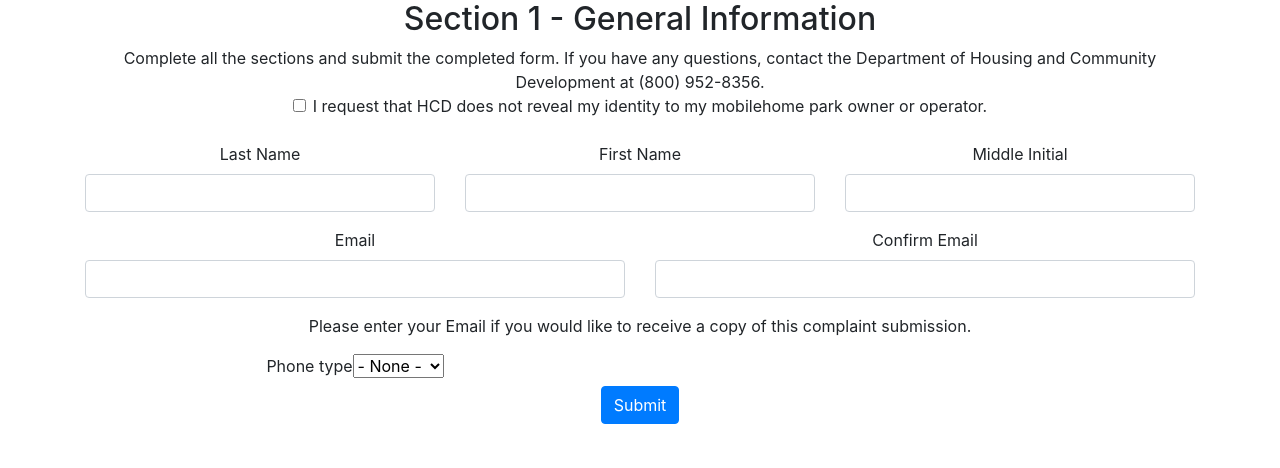
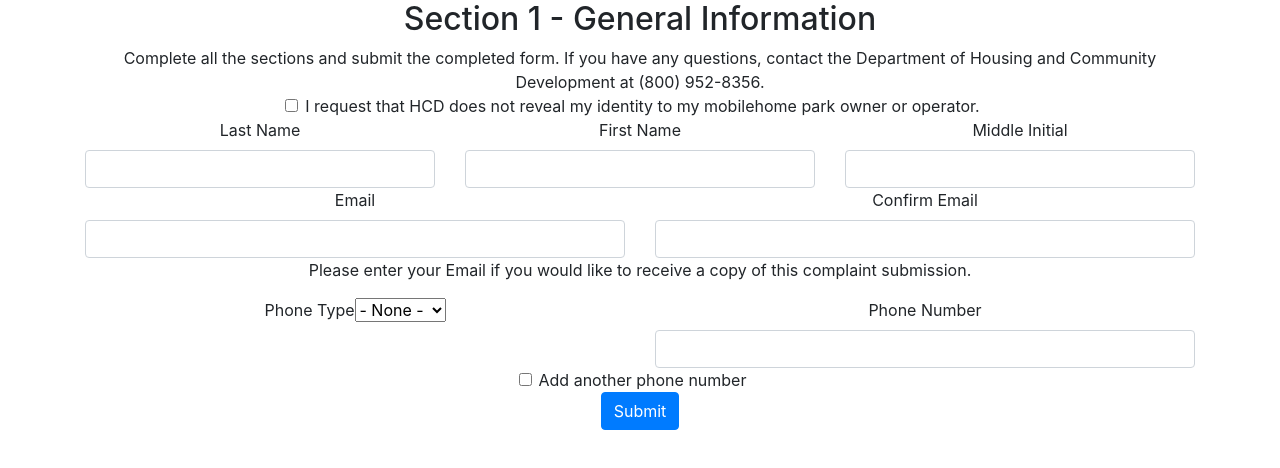
Before and after one commit to C-Swizzle/ReactCASASForms, a React (Create React App) app in the folder forms/: page / in a window 1280 px wide. Shown: the top 468 px of the page. Built offline with nearby package versions, Linux system fonts and the light colour scheme.

Commit message:
continuing to component-ify forms

```diff
--- a/forms/package.json
+++ b/forms/package.json
@@ -9,6 +9,7 @@
     "@testing-library/user-event": "^7.2.1",
     "react": "^17.0.2",
     "react-dom": "^17.0.2",
+    "react-phone-number-input": "^3.1.25",
     "react-redux": "^7.2.4",
     "react-scripts": "4.0.3"
   },
--- a/forms/src/features/forms/Form.js
+++ b/forms/src/features/forms/Form.js
@@ -5,10 +5,16 @@ import {
     selectFirstName
 } from "./formSlice"
 import OneInput from './OneInput';
+import OneSelect from "./OneSelect";
+import OneCheckBox from './OneCheckBox';
+
 export default function Form(props) {
     const [dontRevealIdentity, setDontRevealIdentity] = useState(false);
+    const [phoneNumber, setPhoneNumber] = useState();
+    const [anotherPhoneNumber, setAnotherPhoneNumber] = useState(false);
     const firstName = useSelector(selectFirstName);
     const dispatch = useDispatch();
+    const phoneNumberOptions = ["Alternate","Business","Fax","Home","Other","Work"]
     const handleSubmit = event => {
 
     }
@@ -21,16 +27,17 @@ export default function Form(props) {
 
             <link rel="stylesheet" href="https://stackpath.bootstrapcdn.com/bootstrap/4.3.1/css/bootstrap.min.css" integrity="sha384-ggOyR0iXCbMQv3Xipma34MD+dH/1fQ784/j6cY/iJTQUOhcWr7x9JvoRxT2MZw1T" crossorigin="anonymous"></link>
             <h2>Section 1 - General Information</h2>
-            <div id="edit-section-1-general-information--description" class="webform-element-description">Complete all the sections and submit the completed form. If you have any questions, contact the Department of Housing and Community Development at (800) 952-8356.</div>
+            <div>Complete all the sections and submit the completed form. If you have any questions, contact the Department of Housing and Community Development at (800) 952-8356.</div>
+
+
             <form>
 
-                <div className="form-check">
-                    <input type="checkbox" className="form-check-input" id="dontRevealIdentity" value = {false} onChange = {handleChecked} />
-                    <label className="form-check-label" for="exampleCheck1">I request that HCD does not reveal my identity to my mobilehome park owner or operator.<br/><br/></label>
-                </div>
-
-
-
+                <OneCheckBox
+                text="I request that HCD does not reveal my identity to my mobilehome park owner or operator."
+                type="dontRevealIdentity"
+                checked={dontRevealIdentity}
+                handleChange={()=>{setDontRevealIdentity(!dontRevealIdentity)}}
+                />
                 <div className="row">
                     <OneInput name= "Last Name" type="lastName" size="4" />
                     <OneInput name="First Name" type="firstName" size="4"/>
@@ -39,22 +46,25 @@ export default function Form(props) {
                     <OneInput name="Confirm Email" type="confirmEmail" size="6"/>
 
                 </div>
+
                 <p>Please enter your Email if you would like to receive a copy of this complaint submission.</p>
                 <div className="row">
-                <div className="col-md-6">
-                    <label for="phone-type" className="">Phone type</label>
-                    <select class="form-select" aria-label="Phone type">
 
-                        <option selected>- None -</option>
-                        <option value="Alternate">Alternate</option>
-                        <option value="Business">Business</option>
-                        <option value="Fax">Fax</option>
-                        <option value="Home">Home</option>
-                        <option value="Other">Other</option>
-                        <option value="Work">Work</option>
-                    </select>
-                </div>
+                    <OneSelect options={phoneNumberOptions} name="Phone Type"/>
+                    <OneInput name="Phone Number" type="phoneNumber" size="6" />
+                    <OneCheckBox
+                    text="Add another phone number"
+                    type="addAnotherPhoneNumber"
+                    checked={anotherPhoneNumber}
+                    handleChange = {()=>setAnotherPhoneNumber(!anotherPhoneNumber)}
+                    />
 
+                    {anotherPhoneNumber ? /*conditionally render extra phone inputs iff checkbox is checked*/
+                    <>
+                    <OneSelect options={phoneNumberOptions} name="Phone Type"/>
+                    <OneInput name="Phone Number" type="phoneNumber" size="6" />
+                    </>
+                    : ""}
 
                 </div>
                 <button type="submit" className="btn btn-primary" onClick = {handleSubmit}>Submit</button>
--- /dev/null
+++ b/forms/src/features/forms/OneCheckBox.js
@@ -0,0 +1,11 @@
+import React, { useState } from 'react';
+import { useSelector, useDispatch } from 'react-redux';
+
+export default function OneCheckBox(props) {
+    return(
+        <div className="form-check col-md-12">
+                    <input type="checkbox" className="form-check-input" id={props.type} onChange = {props.handleChange} checked={props.checked}/>
+                    <label className="form-check-label" for={props.type}>{props.text}</label>
+        </div>
+    )
+}
--- a/forms/src/features/forms/OneInput.js
+++ b/forms/src/features/forms/OneInput.js
@@ -6,7 +6,7 @@ export default function OneInput(props){
 
     return(
 
-            <div className={`form-group col-md-${props.size}`}>
+            <div className={"form group" + props.size ? `col-md-${props.size}` : "col-md-6"}>
                     <label for={props.type}>{props.name}</label>
                     <input type={props.type} className="form-control" id={props.type} value={formInput} onChange = {event => changeFormInput(event.target.value)}/>
             </div>
--- /dev/null
+++ b/forms/src/features/forms/OneSelect.js
@@ -0,0 +1,21 @@
+import React, { useState } from 'react';
+import { useSelector, useDispatch } from 'react-redux';
+
+export default function OneInput(props){
+    const [formInput, changeFormInput]      = useState("");
+
+    return(
+        <div className={props.size ? `col-md-${props.size}` : "col-md-6"}>
+                    <label for={props.type} className="">{props.name}</label>
+                    <select class="form-select" aria-label={props.type}>
+                        <option selected>- None -</option>
+
+                        {props.options.map((value,index)=>(/* dynamically creates all options for dropdown*/
+                            <option value={value} index={index}>{value}</option>
+                        ))}
+
+                    </select>
+        </div>
+
+    )
+}
```
Also changed, not shown: 1 other file (tests, documents, lock files or other folders). Lines whose indentation alone changed are shown as unchanged.
